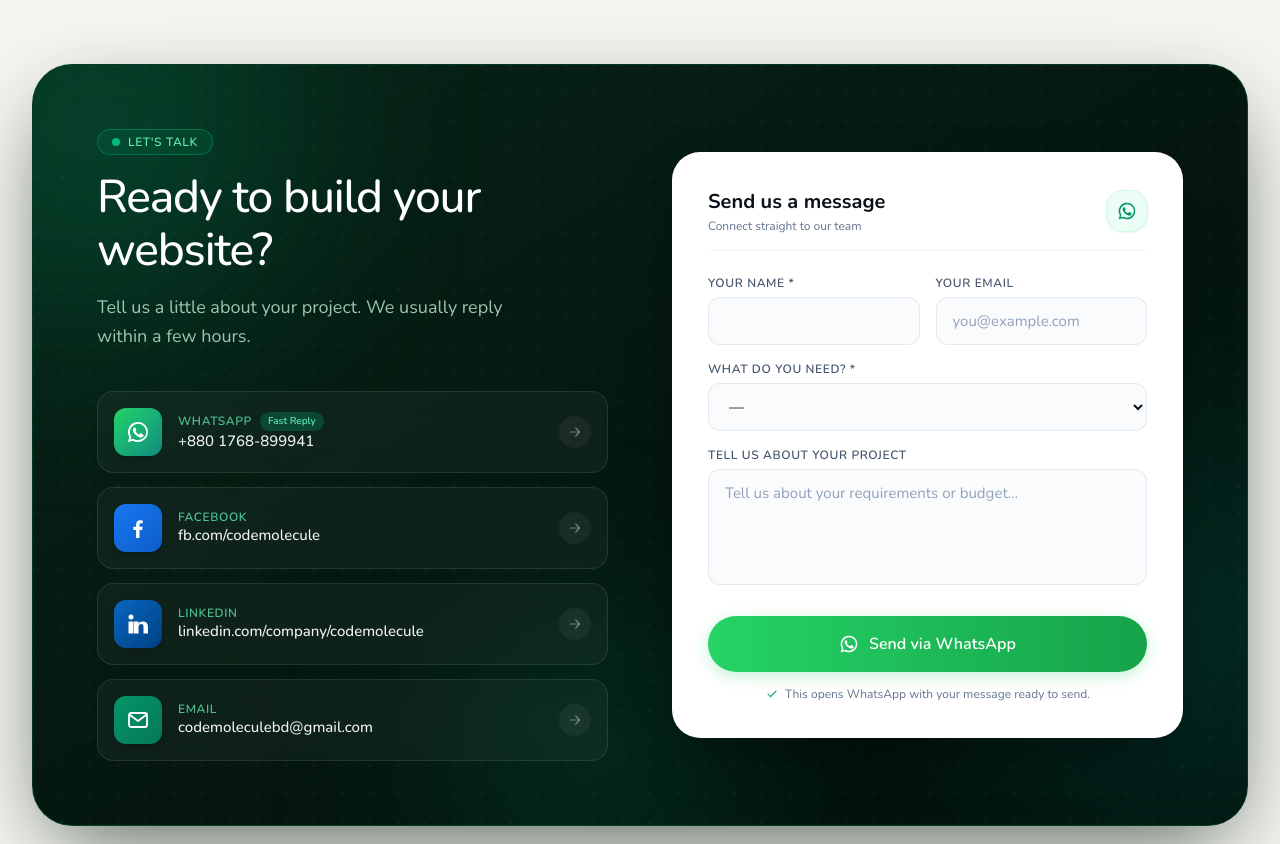
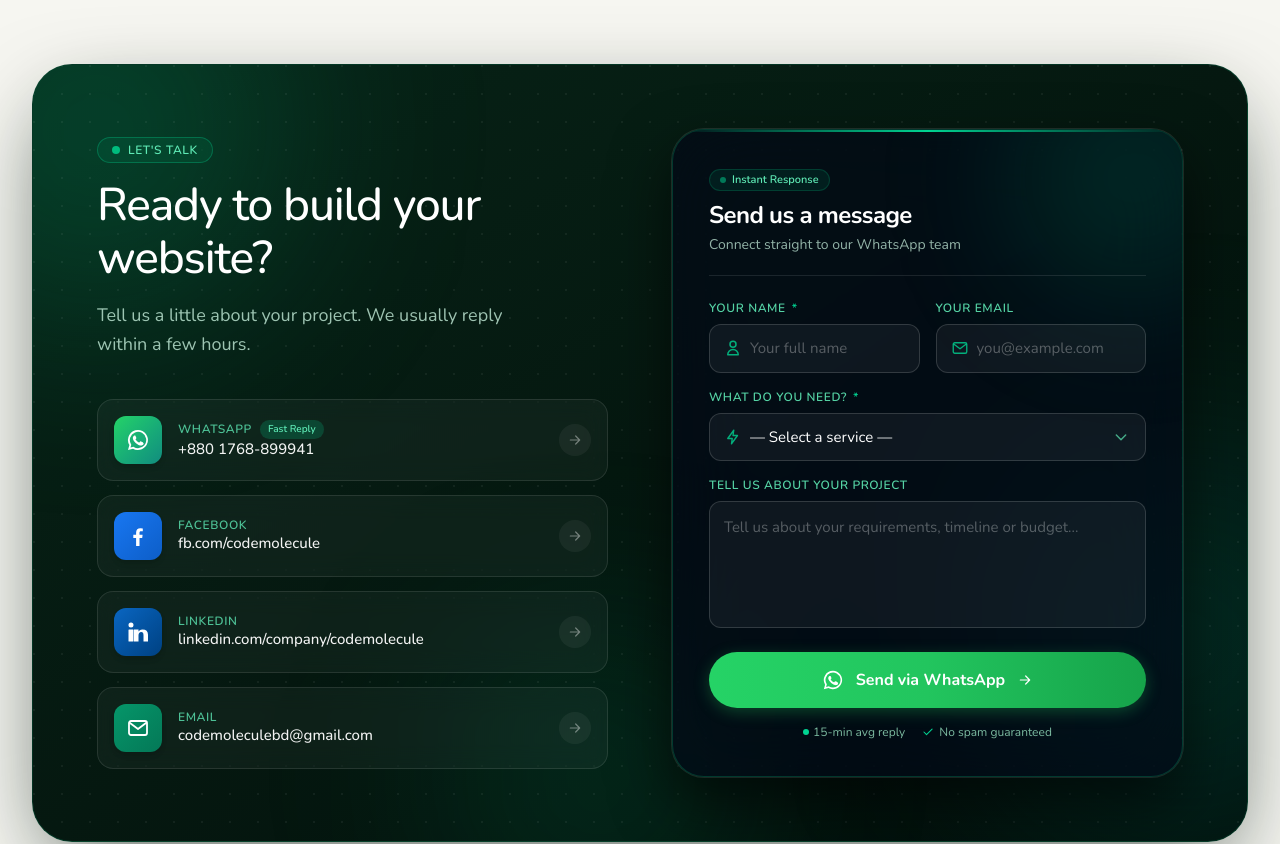
Before and after one commit to Sakib577/scriptVillage-web, a Next.js app: page / in a window 1280 px wide. Shown: the part 6440-7284 px from the top of the page. Built offline with nearby package versions, Linux system fonts and the light colour scheme; a web font is replaced by a local one.

Commit message:
Revamp Contact form with enhanced styling and layout; update input fields and add trust indicators for improved user experience

```diff
--- a/components/sections/Contact.js
+++ b/components/sections/Contact.js
@@ -131,85 +131,140 @@ export function Contact() {
             </ul>
           </Reveal>
 
-          {/* Right Column: Modern Glass-White Form */}
+          {/* Right Column: High-End Frosted Glass Form */}
           <Reveal delay={120}>
-            <div className="relative rounded-[28px] bg-white p-7 shadow-[0_25px_60px_-15px_rgba(0,0,0,0.4)] ring-1 ring-black/5 sm:p-9">
+            <div className="relative overflow-hidden rounded-[2rem] border border-emerald-500/25 bg-slate-950/60 p-7 sm:p-9 shadow-[0_25px_60px_rgba(0,0,0,0.6)] backdrop-blur-2xl ring-1 ring-white/10 before:absolute before:inset-x-0 before:top-0 before:h-[2px] before:bg-gradient-to-r before:from-transparent before:via-emerald-400 before:to-transparent">
+              {/* Inner Ambient Glow */}
+              <div aria-hidden className="pointer-events-none absolute -right-20 -top-20 h-64 w-64 rounded-full bg-emerald-500/15 blur-3xl" />
+
               {/* Form Card Header */}
-              <div className="mb-6 flex items-center justify-between border-b border-slate-100 pb-4">
-                <div>
-                  <h3 className="font-display text-xl font-bold text-ink">
+              <div className="relative mb-6 border-b border-white/10 pb-5">
+                <div className="inline-flex items-center gap-1.5 rounded-full bg-emerald-500/10 border border-emerald-500/20 px-2.5 py-0.5 text-[11px] font-semibold text-emerald-300 mb-2">
+                  <span className="h-1.5 w-1.5 rounded-full bg-emerald-400 animate-pulse" />
+                  {lang === "bn" ? "ইনস্ট্যান্ট রেসপন্স" : "Instant Response"}
+                </div>
+                <h3 className="font-display text-2xl font-bold tracking-tight text-white">
                   {lang === "bn" ? "সরাসরি বার্তা পাঠান" : "Send us a message"}
                 </h3>
-                  <p className="mt-0.5 text-xs text-slate-500">
-                    {lang === "bn" ? "WhatsApp-এ সরাসরি কথা বলুন" : "Connect straight to our team"}
+                <p className="mt-1 text-xs sm:text-sm text-emerald-100/70">
+                  {lang === "bn" ? "ফর্মটি পূরণ করে সরাসরি WhatsApp-এ কথা বলুন" : "Connect straight to our WhatsApp team"}
                 </p>
               </div>
-                <span className="flex h-10 w-10 items-center justify-center rounded-2xl bg-emerald-50 text-emerald-600 ring-1 ring-emerald-100 shadow-sm">
-                  <WhatsAppIcon className="h-5 w-5" />
+
+              <form onSubmit={handleSubmit} className="relative space-y-4">
+                <div className="grid gap-4 sm:grid-cols-2">
+                  {/* Name input */}
+                  <label className="block">
+                    <span className="mb-2 flex items-center gap-1.5 text-xs font-semibold uppercase tracking-wider text-emerald-300/90">
+                      {f.name} <span className="text-emerald-400">*</span>
                     </span>
+                    <div className="relative flex items-center rounded-xl border border-white/15 bg-white/[0.05] transition-all duration-200 focus-within:border-emerald-400 focus-within:bg-white/[0.09] focus-within:ring-4 focus-within:ring-emerald-400/20 hover:border-white/25">
+                      <span className="pointer-events-none pl-3.5 pr-2 text-emerald-400/80">
+                        <svg className="h-4.5 w-4.5" fill="none" viewBox="0 0 24 24" stroke="currentColor" strokeWidth="2">
+                          <path strokeLinecap="round" strokeLinejoin="round" d="M16 7a4 4 0 11-8 0 4 4 0 018 0zM12 14a7 7 0 00-7 7h14a7 7 0 00-7-7z" />
+                        </svg>
+                      </span>
+                      <input
+                        name="name"
+                        required
+                        autoComplete="name"
+                        placeholder={lang === "bn" ? "আপনার নাম" : "Your full name"}
+                        className="w-full bg-transparent py-3 pr-4 text-[15px] text-white placeholder:text-white/30 outline-none"
+                      />
                     </div>
+                  </label>
 
-              <form onSubmit={handleSubmit}>
-                <div className="grid gap-4 sm:grid-cols-2">
+                  {/* Email input */}
                   <label className="block">
-                    <span className="mb-1.5 block text-xs font-semibold uppercase tracking-wider text-slate-600">
-                      {f.name} *
+                    <span className="mb-2 flex items-center gap-1.5 text-xs font-semibold uppercase tracking-wider text-emerald-300/90">
+                      {f.email}
                     </span>
-                    <input name="name" required autoComplete="name" className={inputClass} />
-                  </label>
-                  <label className="block">
-                    <span className="mb-1.5 block text-xs font-semibold uppercase tracking-wider text-slate-600">
-                      {f.email}
+                    <div className="relative flex items-center rounded-xl border border-white/15 bg-white/[0.05] transition-all duration-200 focus-within:border-emerald-400 focus-within:bg-white/[0.09] focus-within:ring-4 focus-within:ring-emerald-400/20 hover:border-white/25">
+                      <span className="pointer-events-none pl-3.5 pr-2 text-emerald-400/80">
+                        <Icon name="mail" className="h-4.5 w-4.5" />
                       </span>
                       <input
                         type="email"
                         name="email"
                         autoComplete="email"
-                      className={inputClass}
                         placeholder="you@example.com"
+                        className="w-full bg-transparent py-3 pr-4 text-[15px] text-white placeholder:text-white/30 outline-none"
                       />
+                    </div>
                   </label>
                 </div>
 
-                <label className="mt-4 block">
-                  <span className="mb-1.5 block text-xs font-semibold uppercase tracking-wider text-slate-600">
-                    {f.service} *
+                {/* Service select */}
+                <label className="block">
+                  <span className="mb-2 flex items-center gap-1.5 text-xs font-semibold uppercase tracking-wider text-emerald-300/90">
+                    {f.service} <span className="text-emerald-400">*</span>
                   </span>
-                  <select name="service" required defaultValue="" className={inputClass}>
-                    <option value="" disabled>
-                      —
+                  <div className="relative flex items-center rounded-xl border border-white/15 bg-white/[0.05] transition-all duration-200 focus-within:border-emerald-400 focus-within:bg-white/[0.09] focus-within:ring-4 focus-within:ring-emerald-400/20 hover:border-white/25">
+                    <span className="pointer-events-none pl-3.5 pr-2 text-emerald-400/80">
+                      <Icon name="bolt" className="h-4.5 w-4.5" />
+                    </span>
+                    <select
+                      name="service"
+                      required
+                      defaultValue=""
+                      className="w-full appearance-none bg-transparent py-3 pr-10 text-[15px] text-white outline-none cursor-pointer"
+                    >
+                      <option value="" disabled className="bg-[#072417] text-white/50">
+                        — {lang === "bn" ? "সার্ভিস নির্বাচন করুন" : "Select a service"} —
                       </option>
                       {f.options.map((o) => (
-                      <option key={o} value={o}>
+                        <option key={o} value={o} className="bg-[#072417] text-white py-2">
                           {o}
                         </option>
                       ))}
                     </select>
+                    <span className="pointer-events-none absolute right-4 text-emerald-300/70">
+                      <svg className="h-4 w-4" fill="none" viewBox="0 0 24 24" stroke="currentColor" strokeWidth="2.2">
+                        <path strokeLinecap="round" strokeLinejoin="round" d="M19 9l-7 7-7-7" />
+                      </svg>
+                    </span>
+                  </div>
                 </label>
 
-                <label className="mt-4 block">
-                  <span className="mb-1.5 block text-xs font-semibold uppercase tracking-wider text-slate-600">
+                {/* Message textarea */}
+                <label className="block">
+                  <span className="mb-2 flex items-center gap-1.5 text-xs font-semibold uppercase tracking-wider text-emerald-300/90">
                     {f.message}
                   </span>
+                  <div className="relative rounded-xl border border-white/15 bg-white/[0.05] p-3.5 transition-all duration-200 focus-within:border-emerald-400 focus-within:bg-white/[0.09] focus-within:ring-4 focus-within:ring-emerald-400/20 hover:border-white/25">
                     <textarea
                       name="message"
                       rows={4}
-                    placeholder={lang === "bn" ? "আপনার প্রজেক্ট বা বাজেট সম্পর্কে জানান..." : "Tell us about your requirements or budget..."}
-                    className={`${inputClass} resize-none`}
+                      placeholder={
+                        lang === "bn"
+                          ? "আপনার প্রজেক্ট, বাজেট বা সময়সীমা সম্পর্কে লিখুন..."
+                          : "Tell us about your requirements, timeline or budget..."
+                      }
+                      className="w-full bg-transparent text-[15px] text-white placeholder:text-white/30 outline-none resize-none"
                     />
+                  </div>
                 </label>
 
+                {/* Submit Button */}
                 <button
                   type="submit"
-                  className="mt-6 group btn-fancy btn-shimmer btn-glow-whatsapp relative inline-flex w-full items-center justify-center gap-2.5 rounded-full bg-gradient-to-r from-[#25D366] to-[#16a34a] px-6 py-4 font-semibold text-white shadow-[0_10px_25px_rgba(37,211,102,0.35)] transition-all duration-300 hover:-translate-y-0.5 hover:from-[#1ebc57] hover:to-[#15803d] hover:shadow-[0_14px_32px_rgba(37,211,102,0.45)]"
+                  className="mt-6 group btn-fancy btn-shimmer btn-glow-whatsapp relative flex w-full items-center justify-center gap-3 rounded-full bg-gradient-to-r from-[#25D366] via-[#22c55e] to-[#16a34a] px-6 py-4 text-base font-bold text-white shadow-[0_12px_28px_rgba(37,211,102,0.4)] transition-all duration-300 hover:-translate-y-1 hover:shadow-[0_16px_36px_rgba(37,211,102,0.55)] active:translate-y-0"
                 >
-                  <WhatsAppIcon className="h-5 w-5 transition-transform duration-200 group-hover:scale-110" />
+                  <WhatsAppIcon className="h-5.5 w-5.5 transition-transform duration-200 group-hover:scale-110" />
                   <span>{f.submit}</span>
+                  <Icon name="arrow" className="h-4 w-4 transition-transform duration-200 group-hover:translate-x-1" />
                 </button>
 
-                <div className="mt-3.5 flex items-center justify-center gap-1.5 text-center text-xs text-slate-500">
-                  <Icon name="check" className="h-3.5 w-3.5 text-emerald-600 shrink-0" />
-                  <span>{f.hint}</span>
+                {/* Trust & Guarantee Pill Footer */}
+                <div className="mt-4 flex flex-wrap items-center justify-center gap-x-4 gap-y-1.5 text-center text-xs text-emerald-200/75">
+                  <span className="inline-flex items-center gap-1">
+                    <span className="h-1.5 w-1.5 rounded-full bg-emerald-400" />
+                    {lang === "bn" ? "১৫ মিনিটে রিপ্লাই" : "15-min avg reply"}
+                  </span>
+                  <span className="inline-flex items-center gap-1">
+                    <Icon name="check" className="h-3.5 w-3.5 text-emerald-400" />
+                    {lang === "bn" ? "কোনো স্প্যাম নেই" : "No spam guaranteed"}
+                  </span>
                 </div>
               </form>
             </div>
```
Lines whose indentation alone changed are shown as unchanged.
